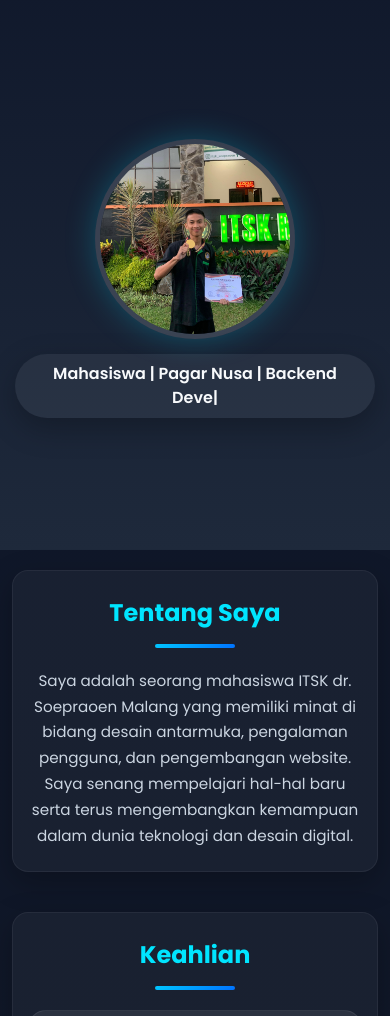
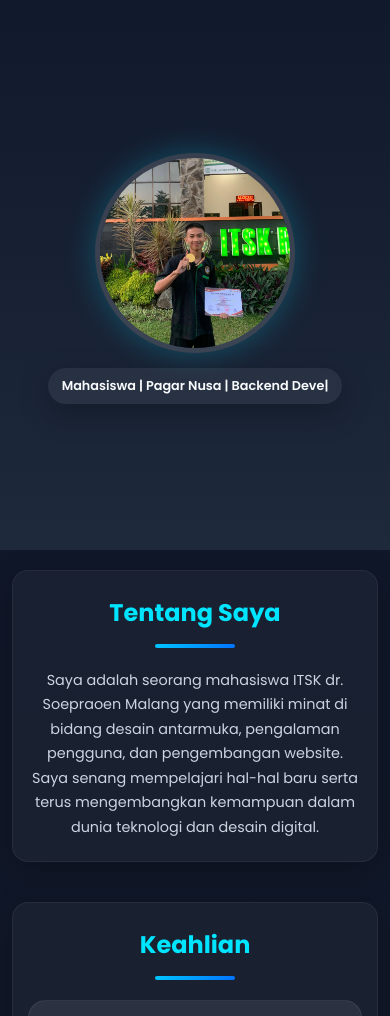
Before and after one commit to adyatma86/LK-04, a plain HTML site: page index.html in a window 390 px wide. Shown: the part 83-1099 px from the top of the page. Drawn offline with nearby package versions, Linux system fonts and the light colour scheme; a web font is replaced by a local one.

Commit message:
Restore original styles in style.css
Restored the original CSS styles and variables after removal.

```diff
--- a/assets/style.css
+++ b/assets/style.css
@@ -423,10 +423,6 @@ footer {
   border-top: 1px solid rgba(255, 255, 255, 0.06);
 }
 
-/* =========================
-   HAMBURGER MENU MOBILE
-   ========================= */
-
 .hamburger {
   display: none;
   flex-direction: column;
@@ -500,8 +496,8 @@ footer {
   }
 }
 
-/* Responsive */
-@media (max-width: 992px) {
+/* Responsive tablet */
+@media (max-width: 834px) {
   /* SPACING */
   .nav-container {
     padding: 12px 20px;
@@ -524,13 +520,13 @@ footer {
   }
 
   .hero img {
-    width: 180px;
-    height: 180px;
+    width: 400px;
+    height: 400px;
   }
 
   /* TYPOGRAPHY + SPACING */
   .hero p {
-    font-size: 1.2rem;
+    font-size: 1.9rem;
     padding: 10px 18px;
   }
 
@@ -565,6 +561,7 @@ footer {
   }
 }
 
+/* Responsive Hp */
 @media (max-width: 576px) {
   .hamburger {
     display: flex;
@@ -652,7 +649,7 @@ footer {
 
   /* TYPOGRAPHY + SPACING */
   .hero p {
-    font-size: 1rem;
+    font-size: 0.8rem;
     padding: 8px 14px;
     line-height: 1.5;
   }
@@ -677,7 +674,7 @@ footer {
 
   /* TYPOGRAPHY */
   #tentang article {
-    font-size: 0.95rem;
+    font-size: 0.90rem;
   }
 
   /* GRID */
```
